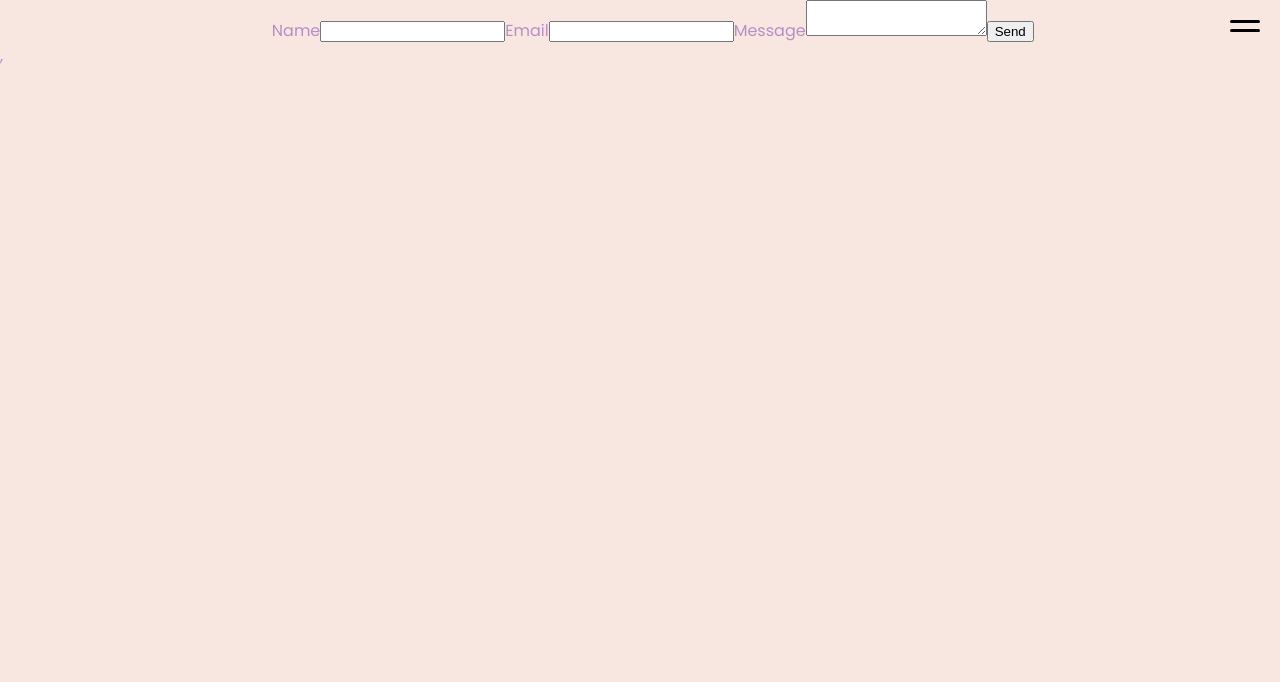
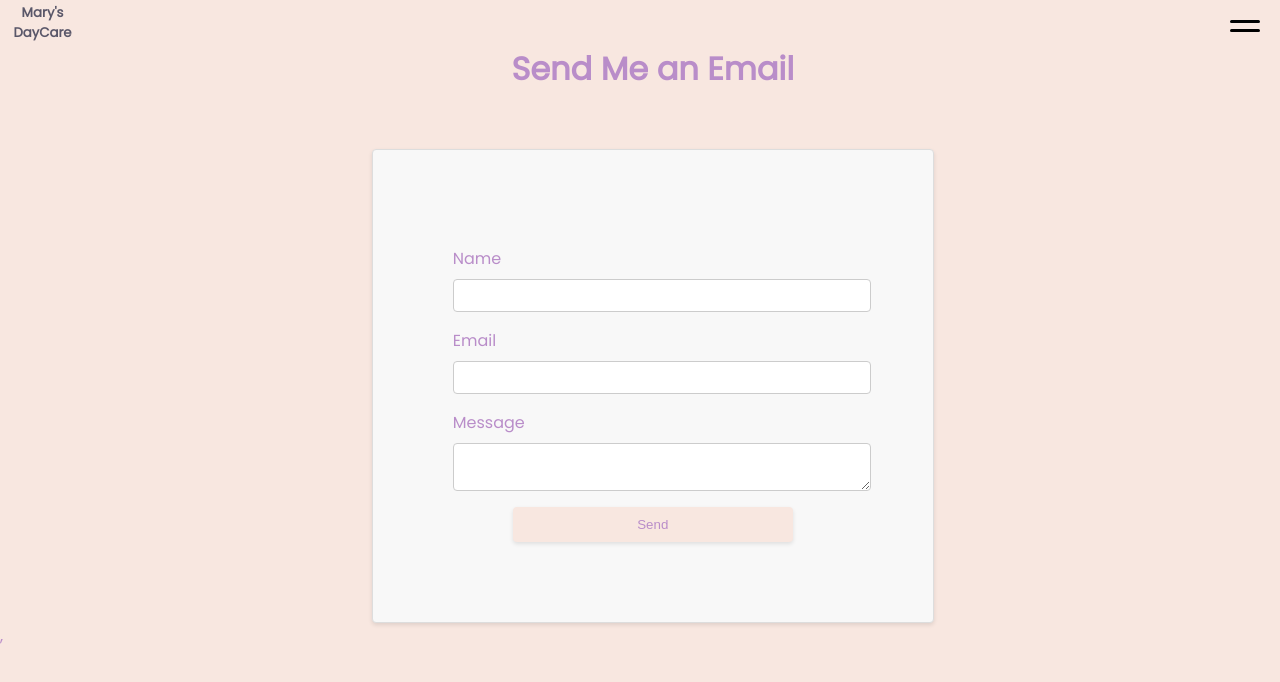
Before and after one commit to Alfredx48/marys-daycare, a React (Vite) app: page /contact-form in a window 1280 px wide. Shown: the top 682 px of the page. Built offline with nearby package versions, Linux system fonts and the light colour scheme.

Commit message:
styled contact form and navbar

```diff
--- a/index.html
+++ b/index.html
@@ -3,7 +3,7 @@
   <head>
     <meta charset="UTF-8" />
     <link rel="icon" type="image/svg+xml" href="/favicon.ico" />
-    <link rel="stylesheet" href="https://fonts.googleapis.com/css2?family=Poppins:wght@400;700&display=swap" />
+    <link rel="stylesheet" href="https://fonts.googleapis.com/css2?family=Poppins&:wght@400;700&display=swap" />
 
     <link rel="icon" type="image/png" sizes="16x16" href="/favicon-16x16.png" />
     <link rel="icon" type="image/png" sizes="32x32" href="/favicon-32x32.png" />
--- a/src/components/ContactUs.jsx
+++ b/src/components/ContactUs.jsx
@@ -1,5 +1,6 @@
 import React, { useRef } from "react";
 import emailjs from "@emailjs/browser";
+import "../styles/ContactUs.css";
 
 export const ContactUs = () => {
 	const form = useRef();
@@ -16,29 +17,27 @@ export const ContactUs = () => {
 			)
 			.then(
 				(result) => {
-          console.log(result.text);
-          resetForm();
+					console.log(result.text);
+					form.current.reset();
 				},
 				(error) => {
 					console.log(error.text);
 				}
 			);
-  };
-
-  const resetForm = () => {
-		form.current.reset();
 	};
 
-
-	return (
-		<form ref={form} onSubmit={sendEmail}>
-			<label>Name</label>
-			<input type="text" name="user_name" />
-			<label>Email</label>
-			<input type="email" name="user_email" />
-			<label>Message</label>
-			<textarea name="message" />
-			<input type="submit" value="Send" />
+  return (
+    <div>
+      <h1 className="header"> Send Me an Email</h1>
+		<form className="contact-form" ref={form} onSubmit={sendEmail}>
+			<label className="contact-label">Name</label>
+			<input autoComplete="false" required className="contact-input" type="text" name="user_name" />
+			<label className="contact-label">Email</label>
+			<input required className="contact-input" type="email" name="user_email" />
+			<label className="contact-label">Message</label>
+			<textarea required className="contact-input" name="message" />
+			<input className="submit" type="submit" value="Send" />
 		</form>
+    </div>
 	);
 };
--- a/src/components/Header.jsx
+++ b/src/components/Header.jsx
@@ -22,7 +22,7 @@ function Header() {
     <>
 		<div className="header-container">
 			<h1 className="floating-text">
-				{createSpans("Mary's")}
+				{createSpans(`Mary's`)}
 				<br />
 				{createSpans("Daycare")}
 			</h1>
--- a/src/components/NavBar.jsx
+++ b/src/components/NavBar.jsx
@@ -12,18 +12,25 @@ const NavBar = () => {
 		setIsOpen(!isOpen);
   };
 
+  const navHome = () => {
+    navigate("/")
+  }
+
 
 	return (
-		<nav>
+    <nav>
+      <div onClick={navHome} className="home">
+        <h5 > Mary's DayCare</h5>
+      </div>
 			<div className={`hamburger ${isOpen ? "open" : ""}`} onClick={toggleMenu}>
 				<span></span>
 				<span></span>
 			</div>
 			{isOpen ? (
 				<div className="menu">
-					<Link to="/contact-form"> <ul> Contact us </ul> </Link>
-					<Link to="/download-contract"> <ul >Contract</ul></Link>
-					<ul>Info</ul>
+					<Link to="/contact-form"> <a> Contact us </a> </Link>
+					<Link to="/download-contract"> <a >Contract</a></Link>
+					<a>Info</a>
 				</div>
 			) : null}
 		</nav>
--- /dev/null
+++ b/src/styles/ContactUs.css
@@ -0,0 +1,49 @@
+
+.header{
+margin-top: 8%;
+text-align: center;
+}
+.contact-form {
+	display: flex;
+	flex-direction: column;
+	width: 400px;
+	margin: 0 auto;
+	margin-top: 10%;
+	padding: 5rem;
+	background-color: #f8f8f8;
+	border: 1px solid #ddd;
+	border-radius: 4px;
+	box-shadow: 0 2px 4px rgba(0, 0, 0, 0.1);
+}
+
+.contact-label {
+	margin-top: 1rem;
+	margin-bottom: 0.5rem;
+}
+
+.contact-input {
+	padding: 0.5rem;
+	border: 1px solid #ccc;
+	border-radius: 4px;
+  min-width: 100%;
+  max-width: 100%;
+}
+
+.submit {
+  align-self: center;
+	background-color: #f8e7e0;
+	color: #b98dc9;
+	border: none;
+	cursor: pointer;
+	margin-top: 1rem;
+  padding: 10px;
+  width: 70%;
+  border-radius: 4px;
+	box-shadow: 0 2px 4px rgba(0, 0, 0, 0.1);
+
+}
+
+.submit:hover {
+	background-color: #ebd9d1;
+
+}
--- a/src/styles/NavBar.css
+++ b/src/styles/NavBar.css
@@ -2,10 +2,29 @@ nav {
 	display: flex;
 	justify-content: flex-end;
 	position: relative;
+
+}
+
+.home {
+	text-align: center;
+	width: 75px;
+	height: 60px;
+	position: absolute;
+	left: 5px;
+	bottom: -55px;
+	cursor: pointer;
+}
+.home :hover {
+	color: mediumaquamarine;
+}
+
+.home h5 {
+	color: #5a5769;
+	margin: auto;
+	margin-top: 8px;
 }
 
 .hamburger {
-  display: inline-block;
 	cursor: pointer;
 	position: absolute;
 	right: 20px;
@@ -41,29 +60,29 @@ nav {
 }
 
 .menu {
-  list-style-type: none;
+  text-decoration: none;
 	display: flex;
 	flex-direction: column;
-  gap: 10px;
 	position: absolute;
-  top: 0;
-  right: 0;
 	padding: 50px;
 	background-color: azure;
+	border-radius: 5px;
+}
+
+.menu a {
+  margin-top: 20px;
+  text-decoration: none;
 }
 
 .menu :hover {
 	color: mediumaquamarine;
 }
 
-
 .hamburger.open span:nth-child(1) {
 	top: 9px;
 	transform: rotate(45deg);
 }
 
-
 .hamburger.open span:nth-child(2) {
-  top: 9px;
 	transform: rotate(-45deg);
 }
```
Lines whose indentation alone changed are shown as unchanged.
